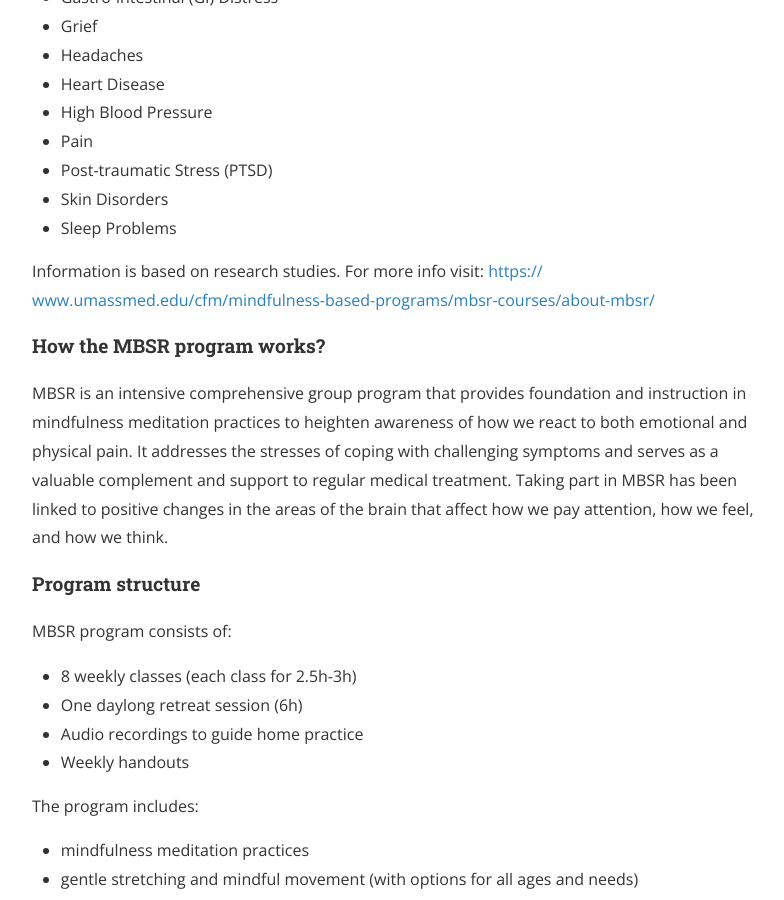
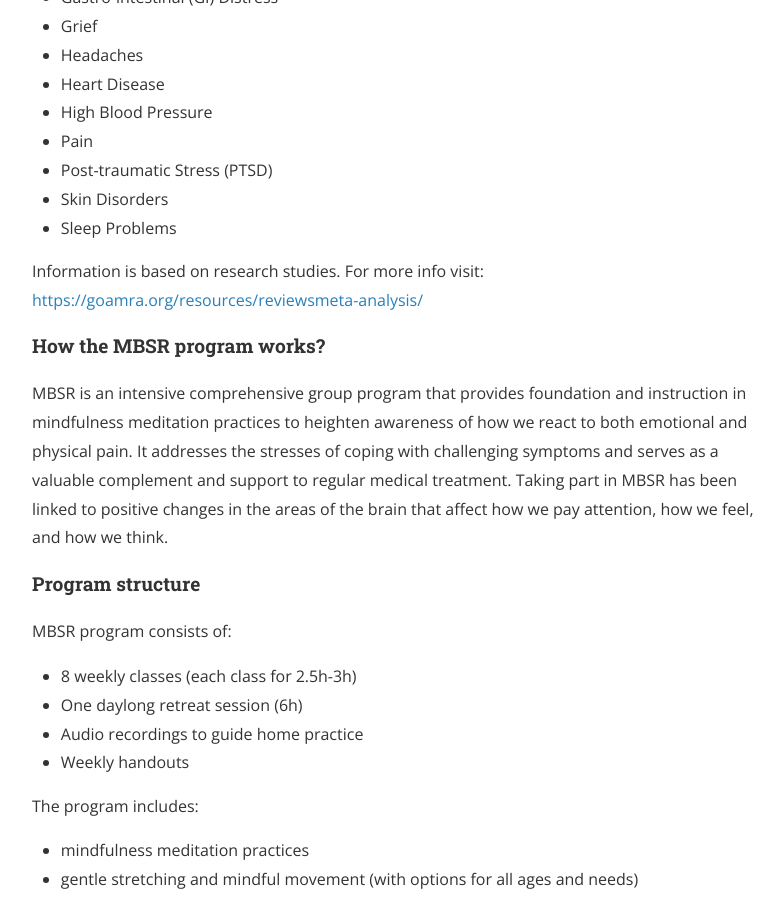
Before and after one commit to mindfulnessone/mindfulnessone.github.io, a Jekyll site: the page built from mbsr.md, in a window 1280 px wide and 900 px high, scrolled down 1003 px. Shown: the whole window, without its empty margins (240-1024 px from the left). Built offline with Jekyll 4.4.1, drawn with Linux system fonts in a browser that asks for light colours; nearby versions of some CDN libraries.

Commit message:
Update mbsr.md

```diff
--- a/mbsr.md
+++ b/mbsr.md
@@ -40,9 +40,7 @@ Designed in 1979 by Professor John Kabat-Zinn at the University of Massachusetts
 * Sleep Problems
 
 Information is based on research studies. For more info visit:
-[https://
-www.umassmed.edu/cfm/mindfulness-based-programs/mbsr-courses/about-mbsr/](https://
-www.umassmed.edu/cfm/mindfulness-based-programs/mbsr-courses/about-mbsr/)
+[https://goamra.org/resources/reviewsmeta-analysis/](https://goamra.org/resources/reviewsmeta-analysis/)
 
 #### How the MBSR program works?
 MBSR is an intensive comprehensive group program that provides foundation and instruction in
```
